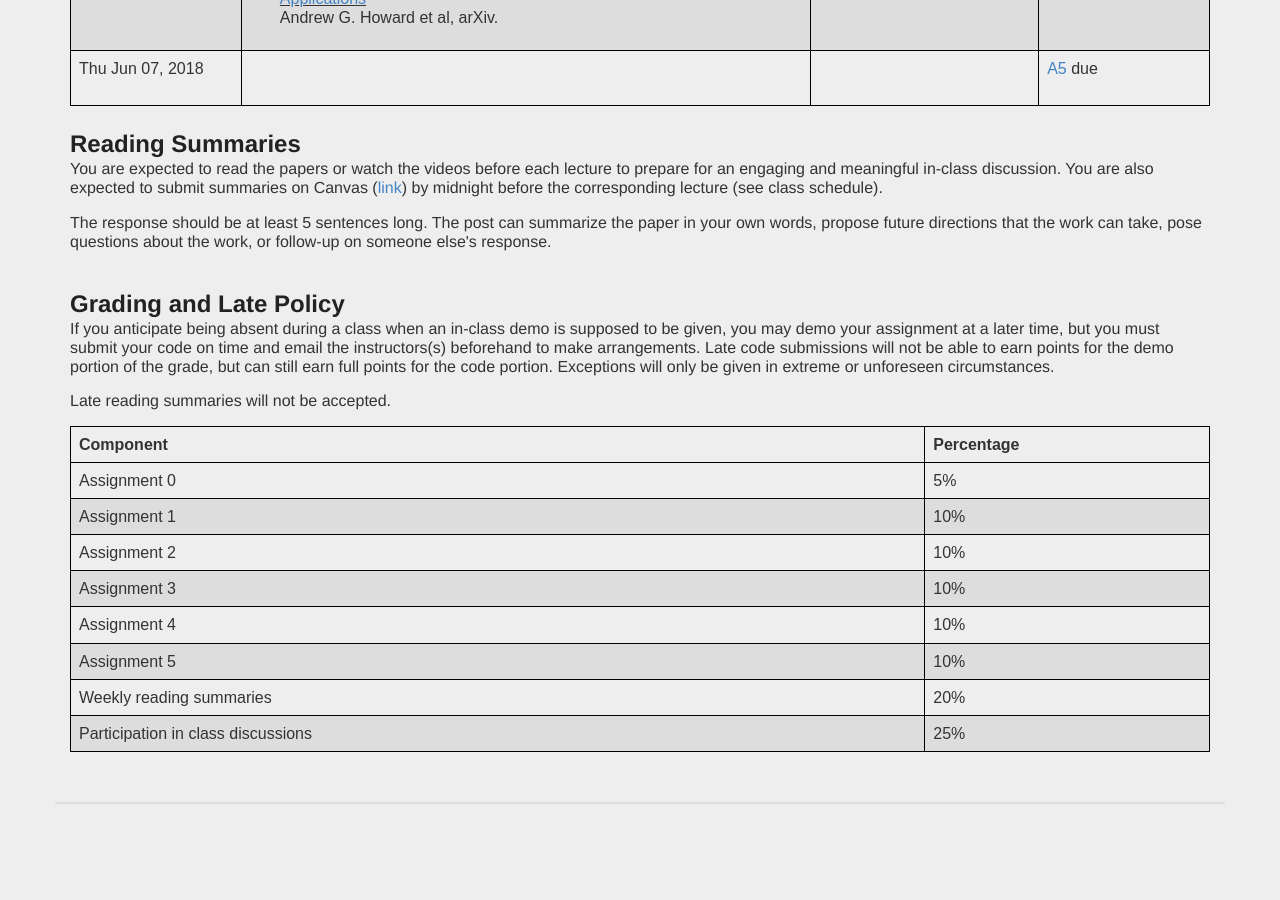
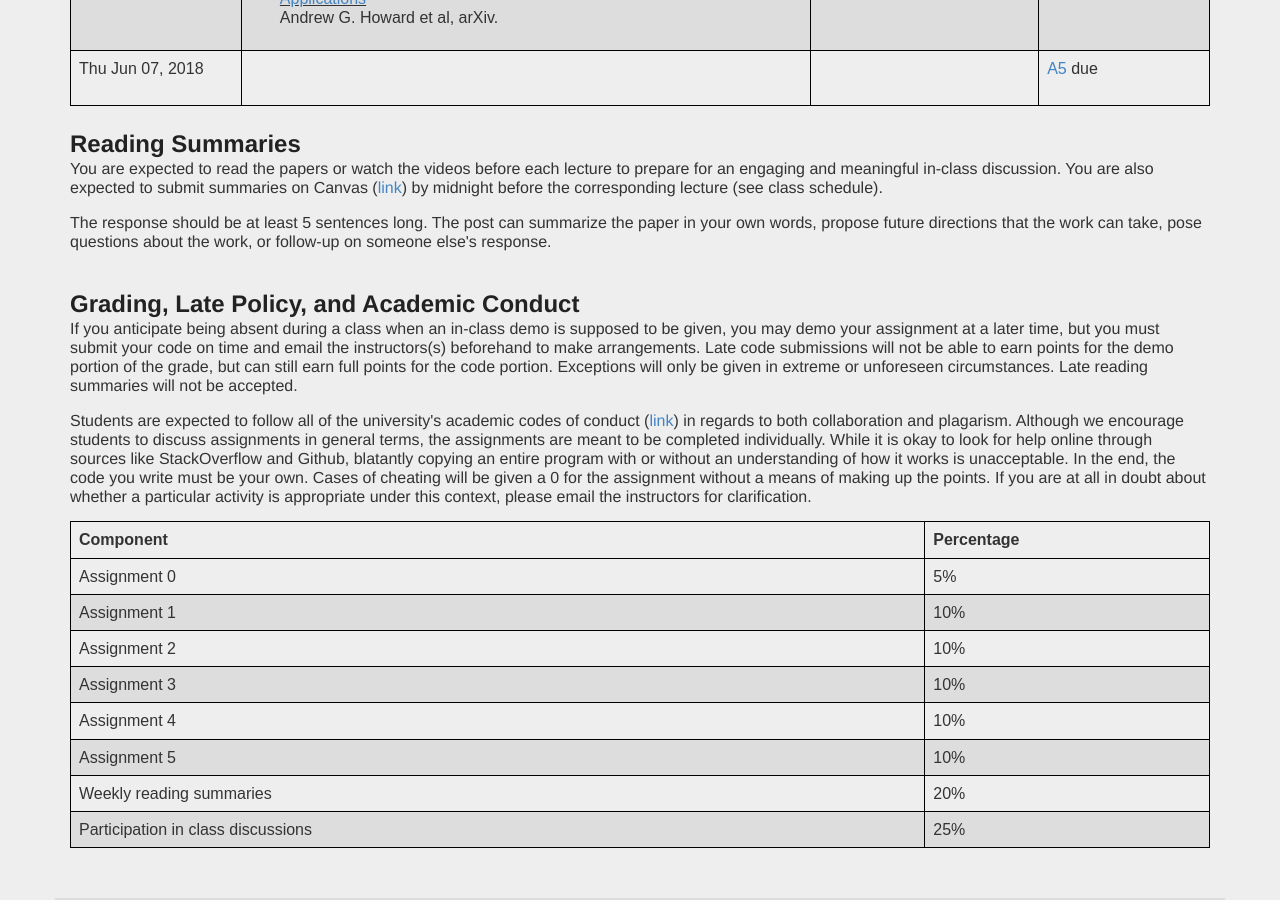
Before and after one commit to mariakakis/mhealth-course, a Jekyll site: the page built from syllabus/index.html, in a window 1280 px wide and 900 px high, scrolled down 2566 px. Built offline with Jekyll 4.4.1, drawn with Linux system fonts in a browser that asks for light colours; some web fonts are replaced; before the commit the page ends 3370 px from its top, so only the background shows below that.

Commit message:
adding an academic integrity policy...

```diff
--- a/syllabus/index.html
+++ b/syllabus/index.html
@@ -113,11 +113,11 @@ redirect_from:
 
 <div class="row">
 	<div class="col-xs-12">
-<h2>Grading and Late Policy</h2>
+<h2>Grading, Late Policy, and Academic Conduct</h2>
 
-<p>If you anticipate being absent during a class when an in-class demo is supposed to be given, you may demo your assignment at a later time, but you must submit your code on time and email the instructors(s) beforehand to make arrangements. Late code submissions will not be able to earn points for the demo portion of the grade, but can still earn full points for the code portion. Exceptions will only be given in extreme or unforeseen circumstances.</p>
+<p>If you anticipate being absent during a class when an in-class demo is supposed to be given, you may demo your assignment at a later time, but you must submit your code on time and email the instructors(s) beforehand to make arrangements. Late code submissions will not be able to earn points for the demo portion of the grade, but can still earn full points for the code portion. Exceptions will only be given in extreme or unforeseen circumstances. Late reading summaries will not be accepted.</p>
 
-<p>Late reading summaries will not be accepted.</p>
+<p>Students are expected to follow all of the university's academic codes of conduct (<a href="http://www.washington.edu/teaching/cheating-or-plagiarism/">link</a>) in regards to both collaboration and plagarism. Although we encourage students to discuss assignments in general terms, the assignments are meant to be completed individually. While it is okay to look for help online through sources like StackOverflow and Github, blatantly copying an entire program with or without an understanding of how it works is unacceptable. In the end, the code you write must be your own. Cases of cheating will be given a 0 for the assignment without a means of making up the points. If you are at all in doubt about whether a particular activity is appropriate under this context, please email the instructors for clarification. </p>
 
 <table border="0">
 	<colgroup>
```
